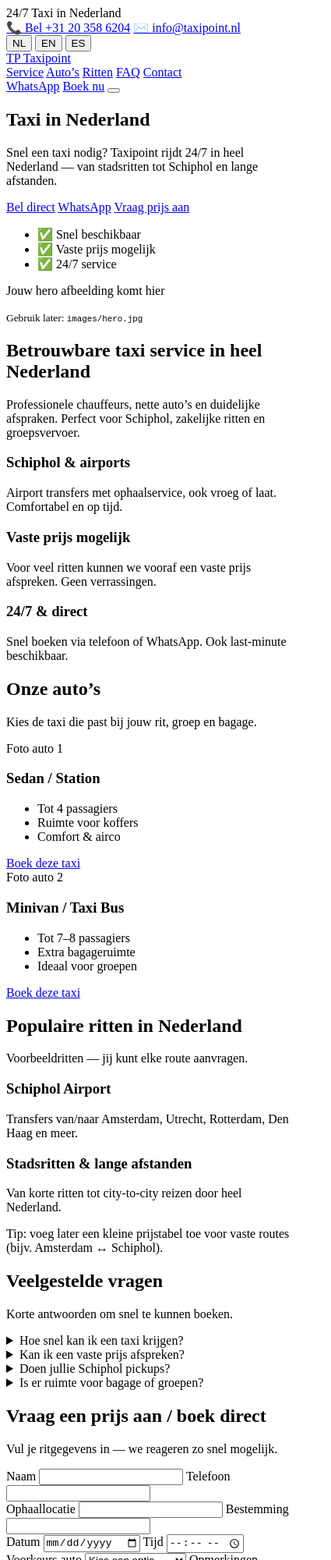
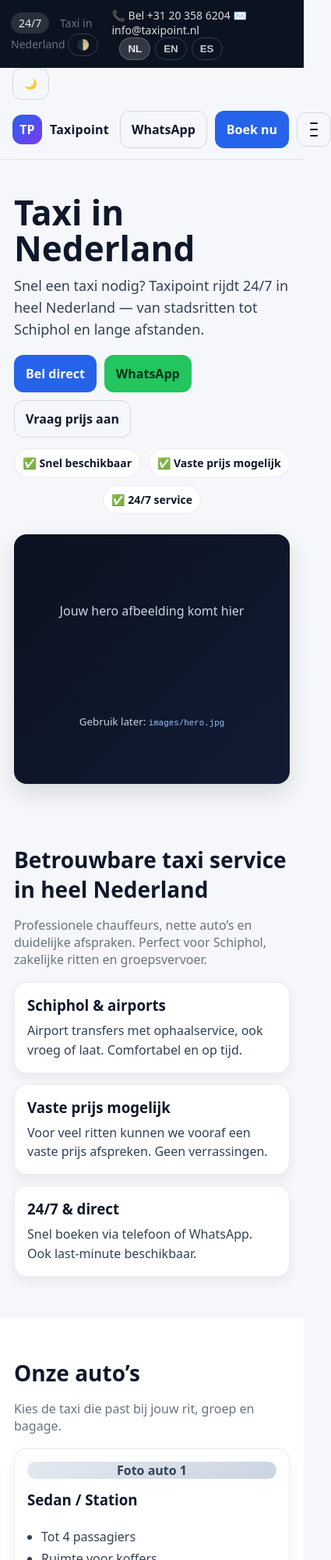
Before and after one commit to robinslevel/getataxi, a plain HTML site: page index.html in a window 390 px wide. Shown: the top 2000 px of the page at 78% size, 425 px wide, since content can reach past the window. Drawn offline with Linux system fonts and the light colour scheme.

Commit message:
Add dark mode theme toggle support
Introduced a dark mode theme with CSS variables and transitions. Added theme toggle buttons in the UI and JavaScript logic to switch and persist the theme using localStorage and system preferences.

```diff
--- a/index.html
+++ b/index.html
@@ -5,7 +5,8 @@
   <meta name="viewport" content="width=device-width, initial-scale=1.0" />
   <title>Taxipoint | Taxi in Nederland</title>
   <meta name="description" content="Taxipoint: Taxi in Nederland met vaste prijzen. Schiphol, stadsritten en lange afstanden. 24/7 beschikbaar. Bel of WhatsApp direct." />
-  <link rel="stylesheet" href="style/styles.css" />
+  <link rel="stylesheet" href="./style/styles.css">
+
 
 </head>
 
@@ -16,6 +17,8 @@
       <div class="topbar__left">
         <span class="pill" data-i18n="topbar_247">24/7</span>
         <span class="muted" data-i18n="topbar_tagline">Taxi in Nederland</span>
+        <button class="lang__btn" type="button" id="themeToggle">🌓</button>
+
       </div>
 
       <div class="topbar__right">
@@ -34,6 +37,10 @@
 
   <!-- Header -->
   <header class="header" id="top">
+    <button class="btn btn--ghost" id="themeToggle" aria-label="Toggle dark mode">
+  🌙
+</button>
+
     <div class="container header__inner">
       <a class="logo" href="#top" aria-label="Homepage">
         <span class="logo__mark">TP</span>
--- a/script/script.js
+++ b/script/script.js
@@ -341,3 +341,23 @@
     bookingForm.reset();
   });
 }
+
+
+function setTheme(theme) {
+  document.documentElement.setAttribute("data-theme", theme);
+  localStorage.setItem("taxipoint_theme", theme);
+}
+
+function toggleTheme() {
+  const current = document.documentElement.getAttribute("data-theme") || "light";
+  setTheme(current === "dark" ? "light" : "dark");
+}
+
+// Load saved theme or system preference
+const savedTheme = localStorage.getItem("taxipoint_theme");
+if (savedTheme) {
+  setTheme(savedTheme);
+} else {
+  const prefersDark = window.matchMedia && window.matchMedia("(prefers-color-scheme: dark)").matches;
+  setTheme(prefersDark ? "dark" : "light");
+}
--- a/style/styles.css
+++ b/style/styles.css
@@ -0,0 +1,444 @@
+/* =========================
+   Theme tokens
+========================= */
+
+:root{
+  /* Layout */
+  --max:1100px;
+  --radius:16px;
+  --shadow: 0 12px 30px rgba(0,0,0,.12);
+
+  /* Brand */
+  --primary:#2563eb;
+  --primary2:#22c55e;
+
+  /* Light theme */
+  --bg:#f6f7fb;                 /* page background */
+  --surface:#ffffff;            /* cards/sections */
+  --surface-2:#f8fafc;          /* table header / subtle panels */
+  --text:#0f172a;               /* main text */
+  --text-2:#334155;             /* secondary text */
+  --muted:#6b7280;              /* muted text */
+  --border:rgba(15,23,42,.08);  /* borders */
+  --border-2:rgba(15,23,42,.14);/* inputs/badges */
+  --hover:rgba(15,23,42,.04);   /* hover */
+  --header-bg:rgba(246,247,251,.9);
+  --on-dark:#e5e7eb;            /* text on dark bars */
+  --darkbar:#0b1220;            /* topbar/footer/contact card */
+}
+
+:root[data-theme="dark"]{
+  --shadow: 0 12px 30px rgba(0,0,0,.45);
+
+  --primary:#3b82f6;
+  --primary2:#22c55e;
+
+  --bg:#0b1220;
+  --surface:#0f1a30;
+  --surface-2:#111b33;
+  --text:#e5e7eb;
+  --text-2:#cbd5e1;
+  --muted:#9ca3af;
+  --border:rgba(255,255,255,.12);
+  --border-2:rgba(255,255,255,.18);
+  --hover:rgba(255,255,255,.06);
+  --header-bg:rgba(11,18,32,.78);
+  --on-dark:#e5e7eb;
+  --darkbar:#0b1220;
+}
+
+/* =========================
+   Base / reset
+========================= */
+
+*{box-sizing:border-box}
+
+html,body{
+  margin:0;
+  padding:0;
+  font-family:system-ui,-apple-system,Segoe UI,Roboto,Arial,sans-serif;
+  color:var(--text);
+  background:var(--bg);
+}
+
+a{color:inherit;text-decoration:none}
+.container{max-width:var(--max);margin:0 auto;padding:0 18px}
+
+.muted{color:var(--muted)}
+.small{font-size:13px}
+
+/* Optional, but nice */
+:focus-visible{
+  outline:3px solid var(--primary);
+  outline-offset:3px;
+}
+
+/* =========================
+   Topbar
+========================= */
+
+.topbar{
+  background:var(--darkbar);
+  color:var(--on-dark);
+  font-size:14px;
+  padding-left:1em;
+  padding-right:1em;
+}
+.topbar__inner{
+  display:flex;
+  gap:12px;
+  justify-content:space-between;
+  align-items:center;
+  padding:10px 0;
+}
+.topbar .link{opacity:.95}
+.topbar .link:hover{opacity:1}
+
+.pill{
+  display:inline-block;
+  background:rgba(255,255,255,.12);
+  padding:4px 10px;
+  border-radius:999px;
+  margin-right:10px;
+}
+
+/* =========================
+   Header / Nav
+========================= */
+
+.header{
+  position:sticky;
+  top:0;
+  background:var(--header-bg);
+  border-bottom:1px solid var(--border);
+  backdrop-filter:blur(10px);
+  z-index:50;
+  padding-left:1em;
+  padding-right:1em;
+}
+.header__inner{
+  display:flex;
+  align-items:center;
+  justify-content:space-between;
+  padding:14px 0;
+  gap:14px;
+}
+
+.logo{display:flex;align-items:center;gap:10px;font-weight:800}
+.logo__mark{
+  width:38px;height:38px;border-radius:12px;
+  background:linear-gradient(135deg,var(--primary),#7c3aed);
+  color:white;display:grid;place-items:center;
+}
+.logo--footer .logo__mark{width:34px;height:34px;border-radius:10px}
+.logo__text{letter-spacing:.2px}
+
+.nav{display:flex;gap:18px;align-items:center}
+.nav a{
+  color:var(--text);
+  opacity:.8;
+  font-weight:600;
+  font-size:14px;
+}
+.nav a:hover{opacity:1}
+
+.header__actions{display:flex;gap:10px;align-items:center}
+
+.btn{
+  display:inline-flex;
+  align-items:center;
+  justify-content:center;
+  padding:12px 14px;
+  border-radius:12px;
+  font-weight:700;
+  border:1px solid transparent;
+  cursor:pointer;
+  transition:transform .05s ease, opacity .2s ease, background .2s ease;
+  white-space:nowrap;
+}
+.btn:hover{opacity:.97}
+.btn:active{transform:translateY(1px)}
+
+.btn--primary{background:var(--primary);color:white}
+.btn--secondary{background:var(--primary2);color:#052e16}
+.btn--ghost{background:transparent;border-color:var(--border-2)}
+.btn--ghost:hover{background:var(--hover)}
+
+.burger{
+  display:none;
+  width:44px;height:44px;
+  border-radius:12px;
+  border:1px solid var(--border-2);
+  background:transparent;
+  cursor:pointer;
+}
+.burger span{
+  display:block;
+  height:2px;
+  background:var(--text);
+  margin:6px 10px;
+  border-radius:10px;
+}
+
+/* =========================
+   Hero
+========================= */
+
+.hero{padding:44px 0 26px}
+
+.hero__grid{
+  display:grid;
+  grid-template-columns:1.1fr .9fr;
+  gap:26px;
+  align-items:center;
+}
+
+.hero h1{font-size:44px;line-height:1.05;margin:0 0 12px}
+.lead{
+  font-size:18px;
+  line-height:1.55;
+  margin:0 0 18px;
+  color:var(--text-2);
+}
+
+.hero__cta{display:flex;flex-wrap:wrap;gap:10px;margin-bottom:14px}
+
+.hero__badges{
+  list-style:none;
+  padding:0;
+  margin:0;
+  display:flex;
+  flex-wrap:wrap;
+  gap:10px;
+  justify-content:space-around;
+}
+.hero__badges li{
+  background:var(--surface);
+  border:1px solid var(--border);
+  padding:8px 10px;
+  border-radius:999px;
+  font-weight:600;
+  font-size:14px;
+  color:var(--text);
+}
+
+.media-card{
+  height:320px;
+  border-radius:var(--radius);
+  background:linear-gradient(135deg,#0b1220,#111b33);
+  color:#cbd5e1;
+  display:grid;
+  place-items:center;
+  text-align:center;
+  box-shadow:var(--shadow);
+  padding:18px;
+}
+.media-card code{color:#93c5fd}
+
+/* =========================
+   Sections / Cards
+========================= */
+
+.section{padding:52px 0}
+.section--alt{background:var(--surface)}
+.section__head{margin-bottom:18px}
+.section__head h2{margin:0 0 8px;font-size:28px}
+
+.cards{display:grid;grid-template-columns:repeat(3,1fr);gap:14px}
+.cards--2{grid-template-columns:repeat(2,1fr)}
+
+.card{
+  background:var(--surface);
+  border:1px solid var(--border);
+  border-radius:var(--radius);
+  padding:16px;
+  box-shadow:0 6px 16px rgba(0,0,0,.06);
+}
+.card h3{margin:0 0 8px}
+.card p{margin:0;color:var(--text-2);line-height:1.55}
+
+/* =========================
+   Car block
+========================= */
+
+.car{display:grid;grid-template-columns:.95fr 1.05fr;gap:14px;align-items:stretch}
+.car__img{display:flex}
+
+.img-placeholder{
+  width:100%;
+  border-radius:14px;
+  background:linear-gradient(135deg,#e2e8f0,#cbd5e1);
+  display:grid;
+  place-items:center;
+  font-weight:800;
+  color:#334155;
+}
+
+.car__body{display:flex;flex-direction:column;gap:10px}
+.list{margin:0;padding-left:18px;color:var(--text-2)}
+.list li{margin:6px 0}
+
+/* =========================
+   Table
+========================= */
+
+.table-wrap{
+  background:var(--surface);
+  border:1px solid var(--border);
+  border-radius:var(--radius);
+  overflow:auto;
+  box-shadow:0 6px 16px rgba(0,0,0,.06);
+}
+.table{width:100%;border-collapse:collapse;min-width:420px}
+.table th,.table td{
+  padding:14px 14px;
+  border-bottom:1px solid var(--border);
+  text-align:left;
+}
+.table th{
+  background:var(--surface-2);
+  font-size:14px;
+  color:var(--text);
+}
+.table tbody tr:hover{background:color-mix(in srgb, var(--hover) 100%, transparent)}
+.note{margin-top:12px;color:var(--text-2)}
+
+/* =========================
+   FAQ
+========================= */
+
+.faq details{
+  background:var(--surface);
+  border:1px solid var(--border);
+  border-radius:14px;
+  padding:14px;
+  margin-bottom:10px;
+}
+.faq summary{font-weight:800;cursor:pointer}
+.faq p{margin:10px 0 0;color:var(--text-2);line-height:1.55}
+
+/* =========================
+   Contact
+========================= */
+
+.contact-grid{
+  display:grid;
+  grid-template-columns:1.2fr .8fr;
+  gap:14px;
+  align-items:start;
+}
+
+.form{
+  background:var(--surface);
+  border:1px solid var(--border);
+  border-radius:var(--radius);
+  padding:16px;
+  box-shadow:0 6px 16px rgba(0,0,0,.06);
+}
+.form label{display:block;font-weight:700;margin-bottom:10px}
+
+.form input,.form textarea,.form select{
+  width:100%;
+  padding:12px 12px;
+  margin-top:6px;
+  border-radius:12px;
+  border:1px solid var(--border-2);
+  outline:none;
+  font-size:14px;
+  background:var(--surface);
+  color:var(--text);
+}
+.form input:focus,.form textarea:focus,.form select:focus{
+  border-color:color-mix(in srgb, var(--primary) 70%, transparent);
+  box-shadow:0 0 0 4px color-mix(in srgb, var(--primary) 20%, transparent);
+}
+.form__row{display:grid;grid-template-columns:1fr 1fr;gap:12px}
+
+.contact-card{
+  background:var(--darkbar);
+  color:var(--on-dark);
+  border-radius:var(--radius);
+  padding:18px;
+  box-shadow:var(--shadow);
+}
+.contact-card .muted{color:#cbd5e1}
+.contact-actions{display:flex;gap:10px;flex-wrap:wrap;margin-top:10px}
+.divider{height:1px;background:rgba(255,255,255,.14);margin:14px 0}
+
+/* =========================
+   Footer
+========================= */
+
+.footer{
+  background:var(--darkbar);
+  color:var(--on-dark);
+  padding:26px 0;
+  margin-top:24px;
+}
+.footer__inner{
+  display:flex;
+  justify-content:space-between;
+  gap:14px;
+  align-items:flex-start;
+}
+.footer__links{display:flex;gap:14px;flex-wrap:wrap}
+.footer__links a{opacity:.9}
+.footer__links a:hover{opacity:1}
+
+/* =========================
+   Mobile nav
+========================= */
+
+@media (max-width: 900px){
+  .hero__grid{grid-template-columns:1fr}
+  .cards{grid-template-columns:1fr}
+  .cards--2{grid-template-columns:1fr}
+  .car{grid-template-columns:1fr}
+  .contact-grid{grid-template-columns:1fr}
+
+  .nav{
+    position:fixed;
+    left:18px;right:18px;top:76px;
+    background:var(--surface);
+    border:1px solid var(--border);
+    border-radius:16px;
+    padding:14px;
+    display:none;
+    flex-direction:column;
+    gap:12px;
+    box-shadow:var(--shadow);
+  }
+  .nav.is-open{display:flex}
+  .burger{display:inline-block}
+}
+
+/* =========================
+   Language switcher
+========================= */
+
+.lang{
+  display:inline-flex;
+  gap:6px;
+  margin-left:10px;
+}
+
+.lang__btn{
+  padding:6px 10px;
+  border-radius:999px;
+  border:1px solid rgba(255,255,255,.22);
+  background:transparent;
+  color:var(--on-dark);
+  font-weight:800;
+  cursor:pointer;
+  opacity:.85;
+}
+
+.lang__btn:hover{opacity:1}
+.lang__btn.is-active{
+  background:rgba(255,255,255,.16);
+  opacity:1;
+}
+
+*{
+  transition: background-color .25s ease, color .25s ease, border-color .25s ease;
+}
```
